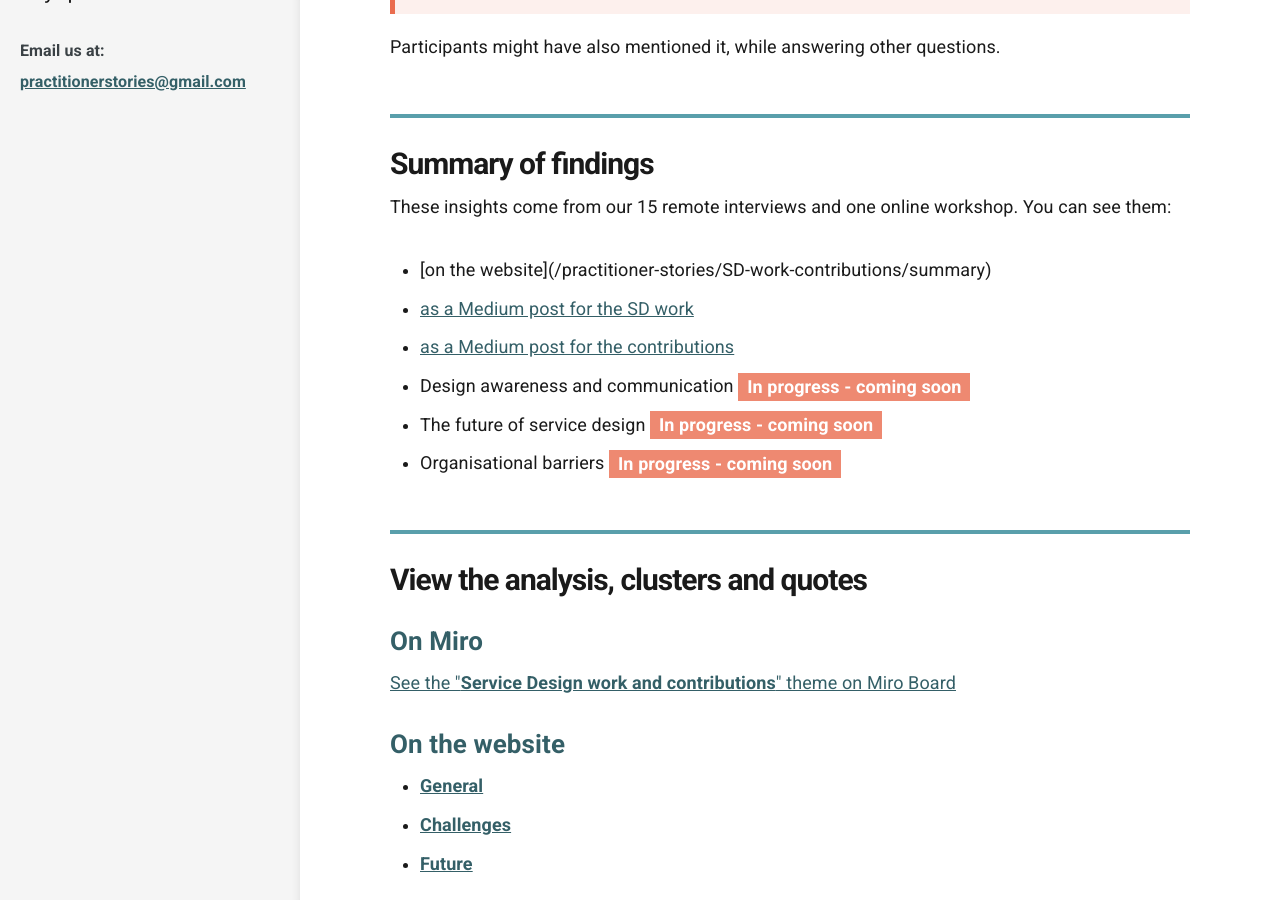
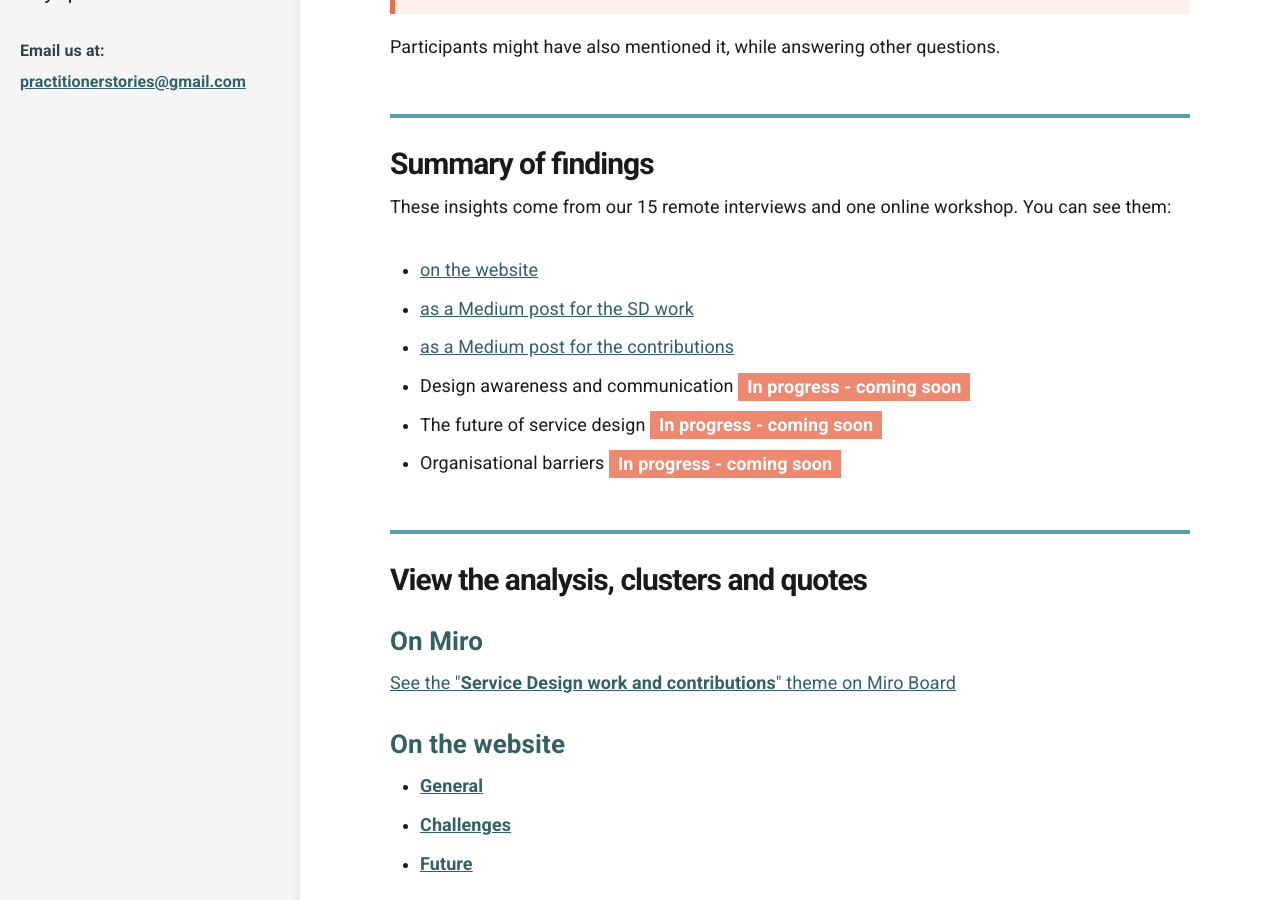
Before and after one commit to stephanie-K/practitioner-stories, a Jekyll site: the page built from _docs/SD-work-contributions/intro.md, in a window 1280 px wide and 900 px high, scrolled down 770 px. Built offline with Jekyll 4.4.1, drawn with Linux system fonts in a browser that asks for light colours; some of the changed lines change nothing that is shown.

Commit message:
fix the link

```diff
--- a/_docs/SD-work-contributions/intro.md
+++ b/_docs/SD-work-contributions/intro.md
@@ -21,7 +21,7 @@ Participants might have also mentioned it, while answering other questions.
 
 These insights come from our 15 remote interviews and one online workshop. You can see them:
 <ul>
-<li>[on the website](/practitioner-stories/SD-work-contributions/summary)</li>
+<li><a href="/practitioner-stories/SD-work-contributions/summary" target="_blank">on the website</a></li>
 <li><a href="https://practitionerstories.medium.com/service-design-practice-in-the-scottish-public-and-third-sectors-5b2090352ab" target="_blank">as a Medium post for the SD work</a></li>
 <li><a href="https://practitionerstories.medium.com/service-design-contributions-in-public-and-third-sectors-in-scotland-7633ca48348e" target="_blank">as a Medium post for the contributions</a></li>
 <li>Design awareness and communication <span class="tag-alt">In progress - coming soon</span></li>
```
